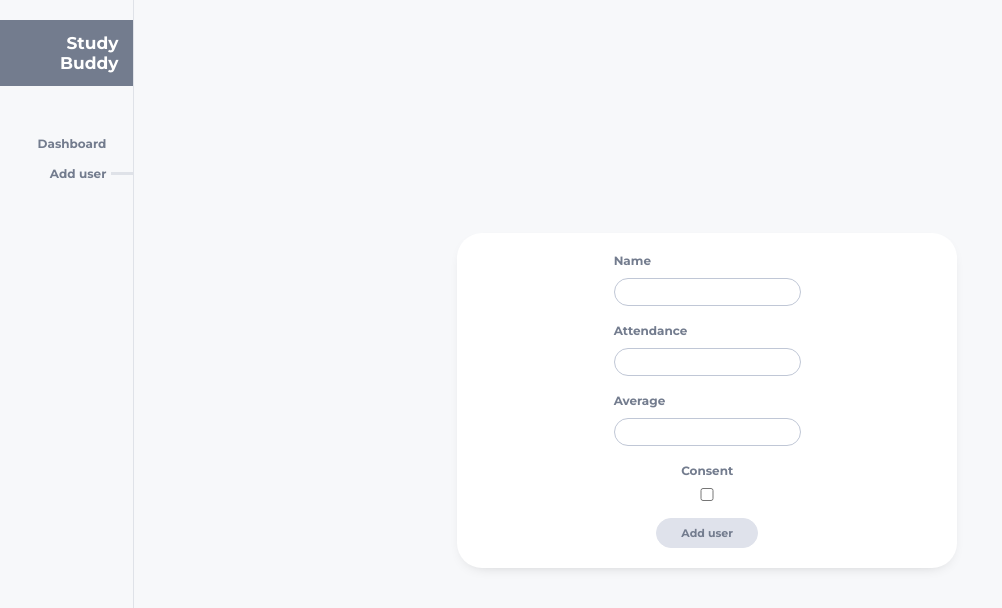
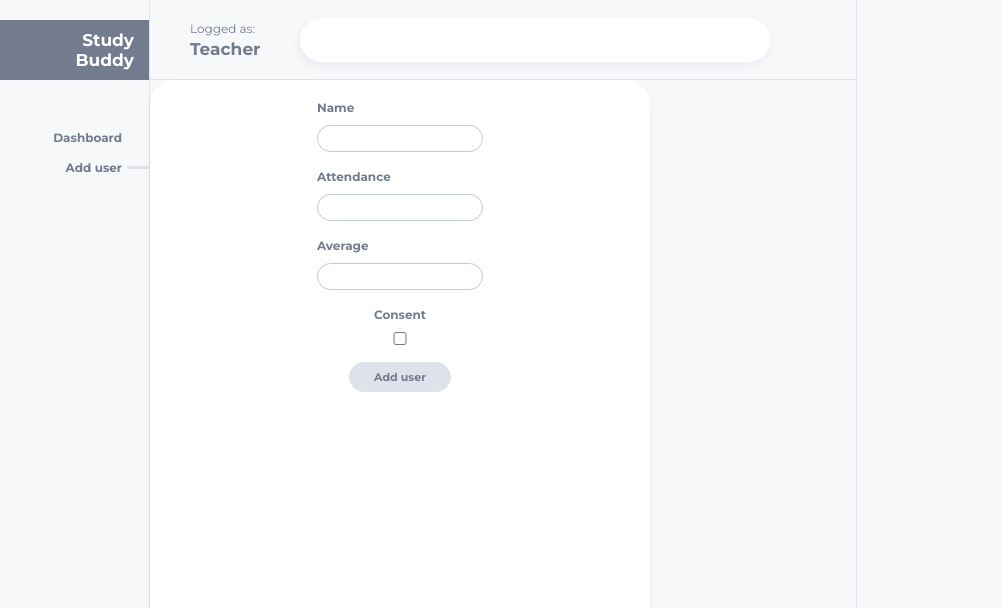
Before and after one commit to novacooo/study-buddy, a React (Create React App) app: page /#/add-user in a window 1280 px wide. Shown: the top 608 px of the page, without its empty margins (0-1002 px from the left). Built offline with nearby package versions, Linux system fonts and the light colour scheme.

Commit message:
Added SearchBar and basic grid layout

```diff
--- a/package.json
+++ b/package.json
@@ -53,6 +53,7 @@
     "eslint-config-prettier": "^8.3.0",
     "eslint-config-react-app": "^6.0.0",
     "eslint-plugin-prettier": "^4.0.0",
+    "gh-pages": "^3.2.3",
     "husky": "^7.0.2",
     "lint-staged": "^11.2.3",
     "prettier": "^2.4.1"
--- a/src/assets/styles/theme.ts
+++ b/src/assets/styles/theme.ts
@@ -26,6 +26,7 @@ export const theme = {
   },
   shadows: {
     outline: '0px 0px 0px 3px rgba(192, 199, 214, 0.4)',
+    searchBar: '-2px 4px 10px rgba(115, 124, 142, 0.09);',
   },
 };
 
--- a/src/components/atoms/Input/Input.tsx
+++ b/src/components/atoms/Input/Input.tsx
@@ -1,12 +1,16 @@
 import styled from 'styled-components';
 
-export const Input = styled.input`
+const Input = styled.input`
   padding: 5px 8px;
   border: 1px solid ${({ theme }) => theme.colors.lightPurple};
   box-sizing: border-box;
   border-radius: 25px;
+  font-size: ${({ theme }) => theme.fontSize.m};
+  color: ${({ theme }) => theme.colors.darkGrey};
 
   &:focus {
     box-shadow: ${({ theme }) => theme.shadows.outline};
   }
 `;
+
+export default Input;
--- a/src/components/atoms/Label/Label.tsx
+++ b/src/components/atoms/Label/Label.tsx
@@ -1,8 +1,10 @@
 import styled from 'styled-components';
 
-export const Label = styled.label`
+const Label = styled.label`
   font-family: Montserrat, sans-serif;
   font-weight: bold;
   font-size: 12px;
   color: ${({ theme }) => theme.colors.darkGrey};
 `;
+
+export default Label;
--- a/src/components/molecules/FormField/FormField.tsx
+++ b/src/components/molecules/FormField/FormField.tsx
@@ -1,7 +1,7 @@
 import React from 'react';
 import { Wrapper } from './FormField.styles';
-import { Input } from 'components/atoms/Input/Input';
-import { Label } from 'components/atoms/Label/Label';
+import Input from 'components/atoms/Input/Input';
+import Label from 'components/atoms/Label/Label';
 
 interface IFormFieldProps {
   label: string;
--- a/src/components/organisms/NavBar/NavBar.styles.tsx
+++ b/src/components/organisms/NavBar/NavBar.styles.tsx
@@ -1,16 +1,22 @@
 import styled from 'styled-components';
 
 export const Wrapper = styled.div`
-  width: 150px;
+  grid-row: 1 / 3;
+  grid-column: 1 / 1;
+  width: 100%;
   min-height: 100%;
   background-color: ${({ theme }) => theme.colors.lightGrey};
   border-right: 1px solid ${({ theme }) => theme.colors.border};
 `;
 
 export const LogoWrapper = styled.div`
+  display: flex;
+  justify-content: flex-end;
+  align-items: center;
   margin-top: 20px;
-  padding: 13px 15px;
+  padding: 0 15px;
   width: 100%;
+  height: 60px;
   background-color: ${({ theme }) => theme.colors.darkGrey};
   font-size: ${({ theme }) => theme.fontSize.l};
   font-weight: ${({ theme }) => theme.fontWeight.bold};
--- a/src/components/templates/MainTemplate/MainTemplate.styles.tsx
+++ b/src/components/templates/MainTemplate/MainTemplate.styles.tsx
@@ -1,15 +1,9 @@
 import styled from 'styled-components';
 
 export const Wrapper = styled.div`
-  display: flex;
-  width: 100%;
-  min-height: 100%;
-`;
-
-export const ContentWrapper = styled.div`
-  display: flex;
-  justify-content: center;
-  align-items: center;
+  display: grid;
+  grid-template-rows: 80px 1fr;
+  grid-template-columns: 150px 1fr 0.6fr;
   width: 100%;
   min-height: 100%;
   background-color: ${({ theme }) => theme.colors.lightGrey};
--- a/src/components/templates/MainTemplate/MainTemplate.tsx
+++ b/src/components/templates/MainTemplate/MainTemplate.tsx
@@ -1,15 +1,69 @@
 import React from 'react';
-import { Wrapper, ContentWrapper } from './MainTemplate.styles';
+import { Wrapper } from './MainTemplate.styles';
 import NavBar from 'components/organisms/NavBar/NavBar';
+import styled from 'styled-components';
+import Input from 'components/atoms/Input/Input';
 
 interface IMainTemplateProps {
   children: React.ReactNode;
 }
 
+interface IStatusTextProps {
+  name?: boolean;
+}
+
+const SearchBarWrapper = styled.div`
+  grid-row: 1 / 2;
+  grid-column: 2 / 3;
+  display: flex;
+  justify-content: flex-start;
+  align-items: center;
+  padding: 0 40px;
+  border-bottom: 1px solid ${({ theme }) => theme.colors.border};
+
+  ${Input} {
+    padding: 12px 30px;
+    width: 100%;
+    max-width: 470px;
+    border: none;
+    box-shadow: ${({ theme }) => theme.shadows.searchBar};
+    font-size: ${({ theme }) => theme.fontSize.l};
+  }
+`;
+
+const StatusInfo = styled.div`
+  margin-right: 40px;
+`;
+
+const StatusText = styled.p<IStatusTextProps>`
+  margin: 3px 0;
+  color: ${({ theme }) => theme.colors.darkGrey};
+  font-size: ${({ theme, name }) => (name ? theme.fontSize.l : theme.fontSize.m)};
+  font-weight: ${({ theme, name }) => (name ? theme.fontWeight.bold : theme.fontWeight.regular)};
+`;
+
+const SearchBar = () => (
+  <SearchBarWrapper>
+    <StatusInfo>
+      <StatusText>Logged as:</StatusText>
+      <StatusText name>Teacher</StatusText>
+    </StatusInfo>
+    <Input />
+  </SearchBarWrapper>
+);
+
+const News = styled.div`
+  grid-row: 1 / 3;
+  grid-column: 3 / 3;
+  border-left: 1px solid ${({ theme }) => theme.colors.border};
+`;
+
 const MainTemplate = ({ children }: IMainTemplateProps) => (
   <Wrapper>
     <NavBar />
-    <ContentWrapper>{children}</ContentWrapper>
+    <SearchBar />
+    {children}
+    <News />
   </Wrapper>
 );
 
```
Also changed, not shown: 1 other file (tests, documents, lock files or other folders).
